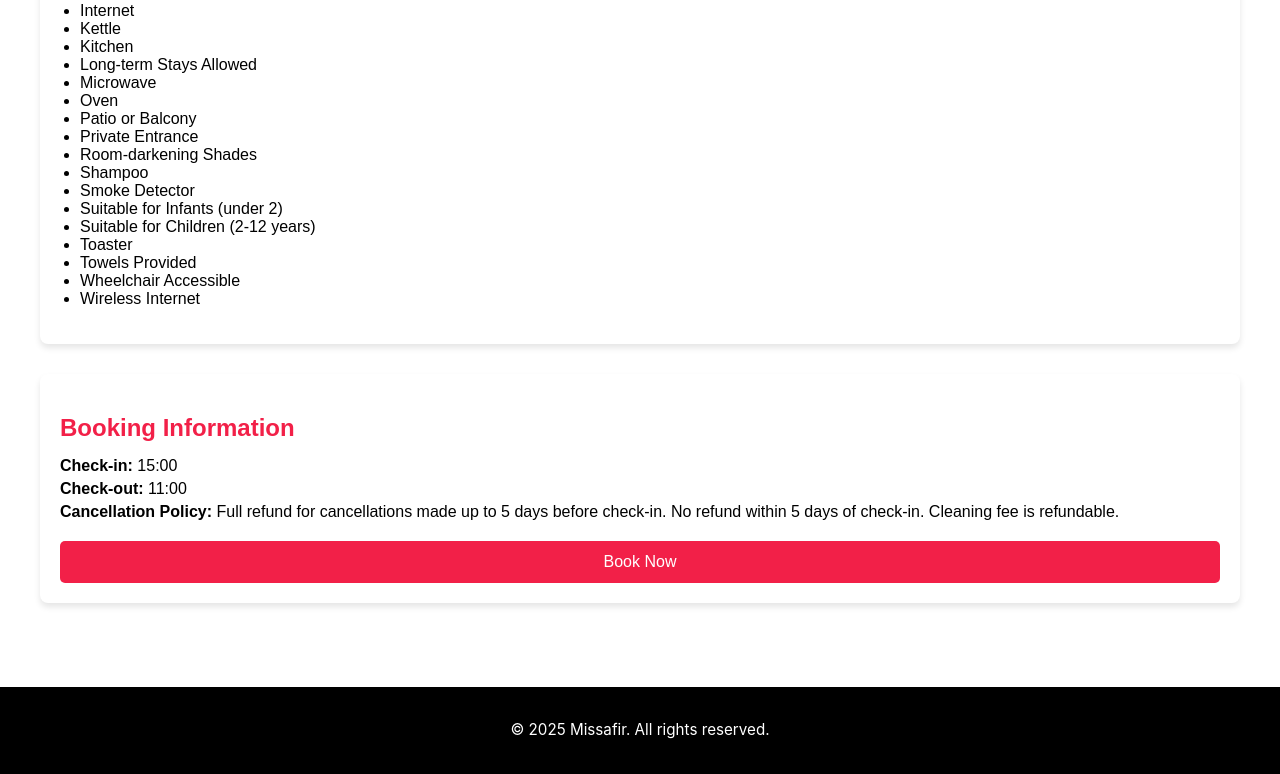
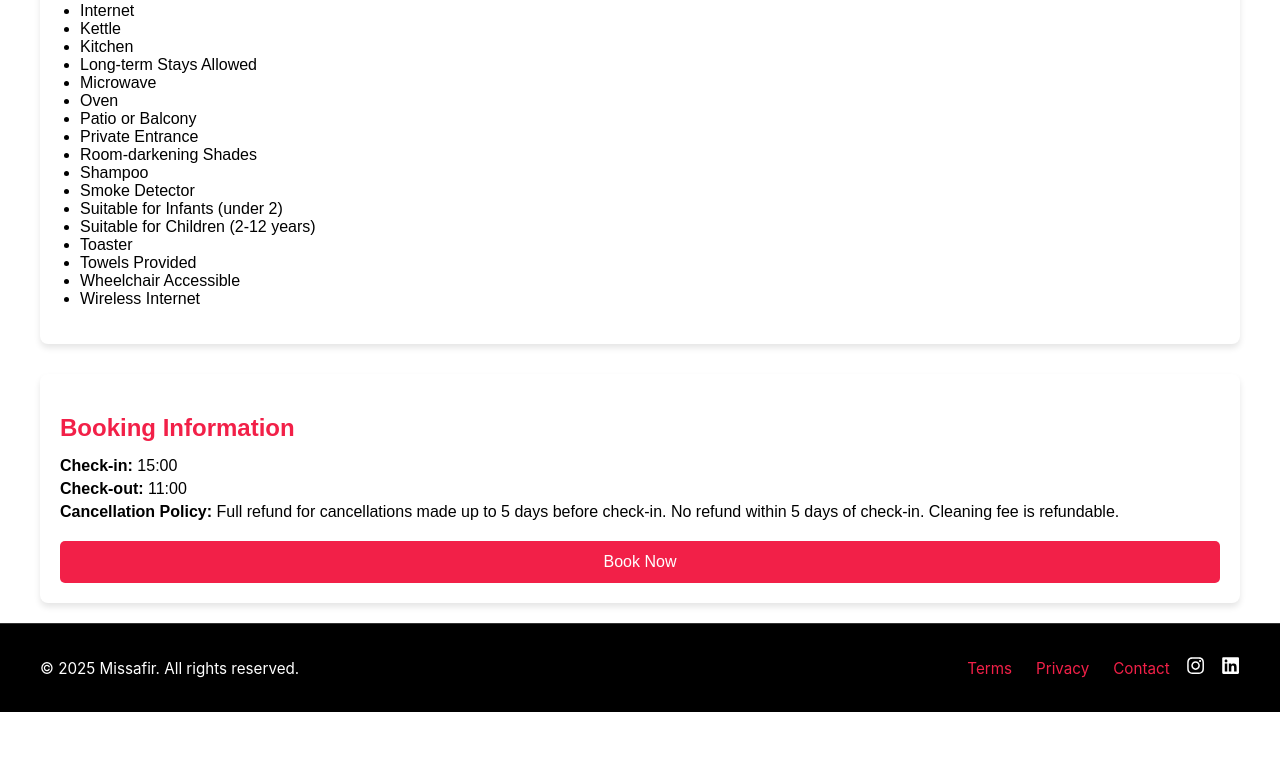
Before and after one commit to ahmed666916/flexvivienda-server, a React (Create React App) app: page /property_detail in a window 1280 px wide. Shown: the part 2015-2789 px from the top of the page. After the commit the page ends 2727 px from the top, so only its background shows below. Built offline with nearby package versions, Linux system fonts and the light colour scheme.

Commit message:
updated footer

```diff
--- a/src/components/Footer/Footer.css
+++ b/src/components/Footer/Footer.css
@@ -1,31 +1,70 @@
 .footer {
-    background-color: #000000;
-    color: #ffffff;
-    text-align: center;
+  background-color: #000;
+  color: #fff;
   padding: 2rem 1rem;
   font-size: 0.95rem;
-    margin-top: 4rem;
+  border-top: 1px solid #333;
+}
+
+.footer-top {
+  max-width: 1200px;
+  margin: 0 auto;
+  display: flex;
+  flex-wrap: wrap;
+  justify-content: space-between;
+  align-items: center;
+  text-align: center;
 }
 
 .footer p {
   margin: 0;
-    line-height: 1.5;
+  flex: 1 1 100%;
+  margin-bottom: 1rem;
+}
+
+.footer-links {
+  display: flex;
+  gap: 1.5rem;
+  flex-wrap: wrap;
+  justify-content: center;
 }
 
 .footer a {
   color: #f22048;
   text-decoration: none;
-    margin-left: 5px;
+  transition: text-decoration 0.2s;
 }
 
 .footer a:hover {
   text-decoration: underline;
 }
 
+.footer-socials a {
+  color: #fff;
+  margin-left: 1rem;
+  font-size: 1.2rem;
+  transition: color 0.3s;
+}
+
+.footer-socials a:hover {
+  color: #f22048;
+}
+
+
 /* Responsive */
-  @media (max-width: 600px) {
-    .footer {
-      font-size: 0.85rem;
-      padding: 1.5rem;
+@media (min-width: 600px) {
+  .footer-top {
+    flex-direction: row;
+    text-align: left;
+  }
+
+  .footer p {
+    flex: 1;
+    margin-bottom: 0;
+  }
+
+  .footer-links {
+    flex: 1;
+    justify-content: flex-end;
   }
 }
--- a/src/components/Footer/Footer.js
+++ b/src/components/Footer/Footer.js
@@ -1,9 +1,27 @@
 import React from 'react';
-import './Footer.css'; // Create corresponding CSS for styling
+import './Footer.css';
+import { FaInstagram, FaLinkedin } from 'react-icons/fa';
 
 const Footer = () => (
   <footer className="footer">
-    <p>&copy; {new Date().getFullYear()} Missafir. All rights reserved.</p>
+    <div className="footer-top">
+      <p>&copy; {new Date().getFullYear()} Missafir. All rights reserved.</p>
+
+      <div className="footer-links">
+        <a href="/terms">Terms</a>
+        <a href="/privacy">Privacy</a>
+        <a href="/contact">Contact</a>
+      </div>
+
+      <div className="footer-socials">
+        <a href="https://instagram.com" target="_blank" rel="noopener noreferrer">
+          <FaInstagram />
+        </a>
+        <a href="https://linkedin.com" target="_blank" rel="noopener noreferrer">
+          <FaLinkedin />
+        </a>
+      </div>
+    </div>
   </footer>
 );
 
```
Lines whose indentation alone changed are shown as unchanged.
